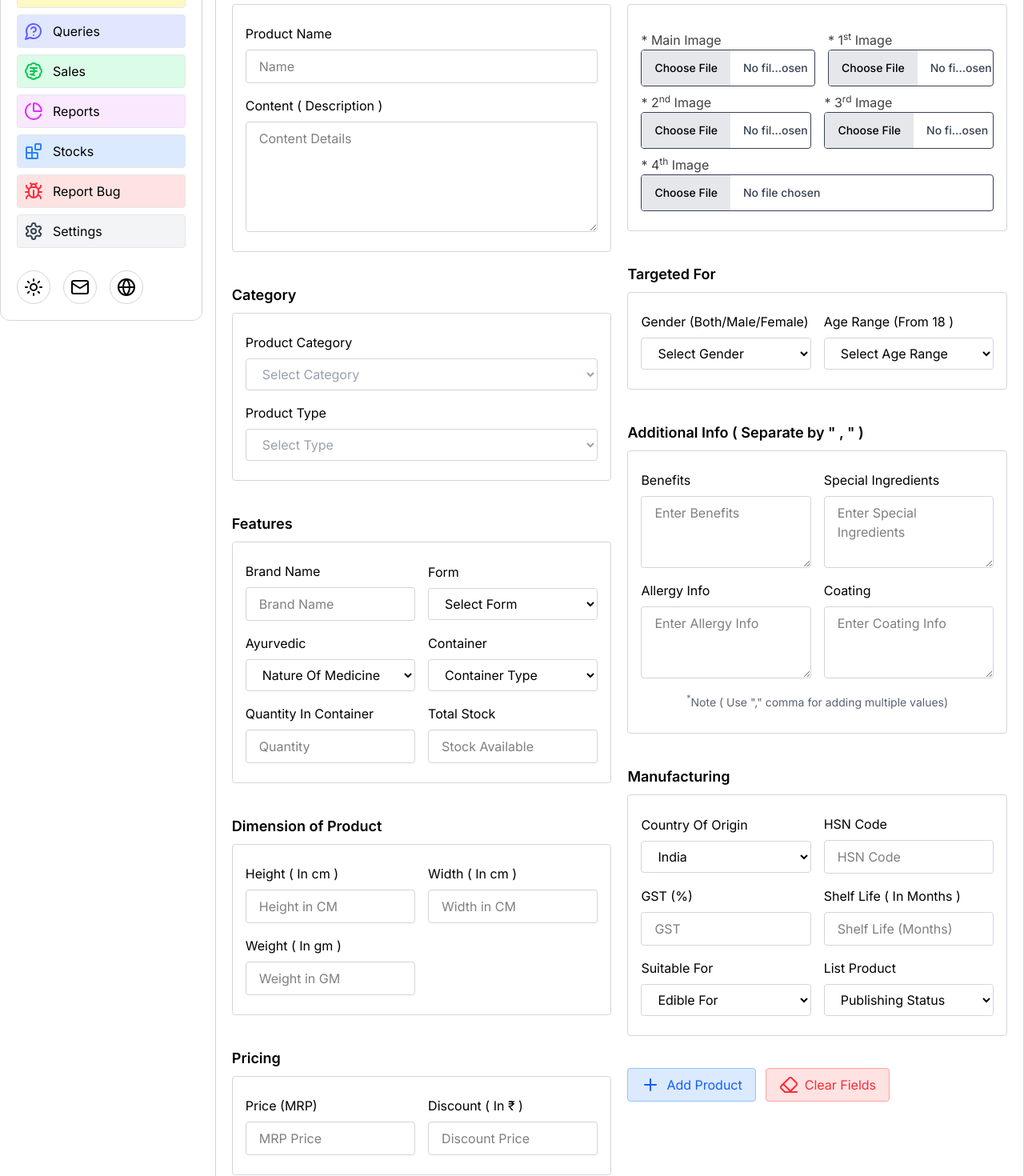
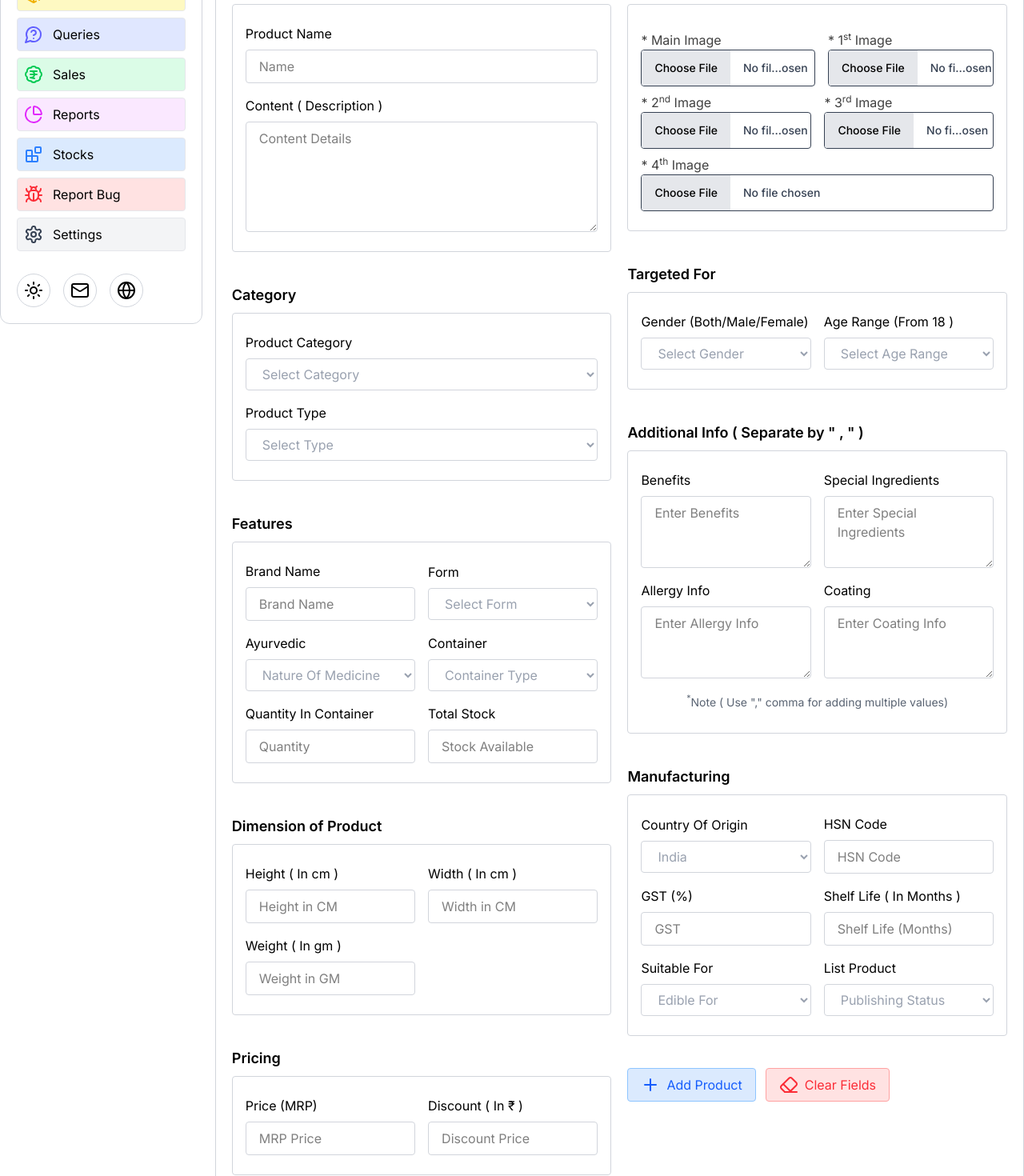
Before and after one commit to Gaurav-Neritic/Neritics_Dashboard, a Next.js app: page /addProduct in a window 1280 px wide. Shown: the part 311-1781 px from the top of the page at 80% size. Built offline with nearby package versions, Linux system fonts and the light colour scheme.

Commit message:
addProduct page selections darak mode optimizations

```diff
--- a/src/app/(pages)/addProduct/page.tsx
+++ b/src/app/(pages)/addProduct/page.tsx
@@ -238,7 +238,7 @@ const AddProduct = () => {
                       setCategory(e.target.value);
                     }}
                     required
-                    className="block w-full border border-lightBorder dark:border-darkBorder  outline-none focus:outline-0 px-4 py-2 rounded text-gray-400 mt-2"
+                    className="block w-full border border-lightBorder dark:border-darkBorder  outline-none focus:outline-0 px-4 py-2 rounded text-gray-400 mt-2 dark:bg-darkMode"
                   >
                     <option>Select Category</option>
                     <option>Category 2</option>
@@ -254,7 +254,7 @@ const AddProduct = () => {
                       setType(e.target.value);
                     }}
                     required
-                    className="block w-full border border-lightBorder dark:border-darkBorder outline-none focus:outline-0 px-4 py-2 rounded text-gray-400 mt-2"
+                    className="block w-full border border-lightBorder dark:border-darkBorder  outline-none focus:outline-0 px-4 py-2 rounded text-gray-400 mt-2 dark:bg-darkMode"
                   >
                     <option>Select Type</option>
                     <option>Type 2</option>
@@ -298,7 +298,7 @@ const AddProduct = () => {
                         onChange={(e) => {
                           setForm(e.target.value);
                         }}
-                        className=" w-full border border-lightBorder dark:border-darkBorder  outline-none focus:outline-0 px-4 py-2 rounded mt-2 "
+                        className="w-full border border-lightBorder dark:border-darkBorder  outline-none focus:outline-0 px-4 py-2 rounded text-gray-400 mt-2 dark:bg-darkMode"
                       >
                         <option>Select Form</option>
                         <option>Capsules</option>
@@ -315,7 +315,7 @@ const AddProduct = () => {
                         onChange={(e: any) => {
                           setIsAyurvedic(e.target.value);
                         }}
-                        className=" w-full border border-lightBorder dark:border-darkBorder outline-none focus:outline-0 px-4 py-2 rounded mt-2"
+                        className="w-full border border-lightBorder dark:border-darkBorder  outline-none focus:outline-0 px-4 py-2 rounded text-gray-400 mt-2 dark:bg-darkMode"
                       >
                         <option>Nature Of Medicine</option>
                         <option>True</option>
@@ -331,7 +331,7 @@ const AddProduct = () => {
                         onChange={(e) => {
                           setContainer(e.target.value);
                         }}
-                        className=" w-full border border-lightBorder dark:border-darkBorder  outline-none focus:outline-0 px-4 py-2 rounded mt-2 "
+                        className="w-full border border-lightBorder dark:border-darkBorder  outline-none focus:outline-0 px-4 py-2 rounded text-gray-400 mt-2 dark:bg-darkMode"
                       >
                         <option>Container Type</option>
                         <option>Bottle</option>
@@ -618,7 +618,7 @@ const AddProduct = () => {
                         onChange={(e) => {
                           setGender(e.target.value)
                         }}
-                        className="block w-full border border-lightBorder dark:border-darkBorder  outline-none focus:outline-0 px-4 py-2 rounded mt-2  "
+                        className="block w-full border border-lightBorder dark:border-darkBorder  outline-none focus:outline-0 px-4 py-2 rounded text-gray-400 mt-2 dark:bg-darkMode"
                       >
                         <option>Select Gender</option>
                         <option>Male</option>
@@ -634,7 +634,7 @@ const AddProduct = () => {
                         onChange={(e) => {
                           setAgeRange(e.target.value)
                         }}
-                        className="block w-full border border-lightBorder dark:border-darkBorder  outline-none focus:outline-0 px-4 py-2 rounded mt-2  "
+                        className="block w-full border border-lightBorder dark:border-darkBorder  outline-none focus:outline-0 px-4 py-2 rounded text-gray-400 mt-2 dark:bg-darkMode"
                       >
                         <option>Select Age Range</option>
                         <option>1 to 18</option>
@@ -739,7 +739,7 @@ const AddProduct = () => {
                           setCoo(e.target.value);
                         }}
                         required
-                        className="w-full border border-lightBorder dark:border-darkBorder  outline-none focus:outline-0 px-4 py-2 rounded mt-2  "
+                        className="w-full border border-lightBorder dark:border-darkBorder  outline-none focus:outline-0 px-4 py-2 rounded text-gray-400 mt-2 dark:bg-darkMode"
                       >
                         <option>India</option>
                         <option>USA</option>
@@ -797,7 +797,7 @@ const AddProduct = () => {
                         onChange={(e) => {
                           setSuitableFor(e.target.value);
                         }}
-                        className=" w-full border border-lightBorder dark:border-darkBorder  outline-none focus:outline-0 px-4 py-2 rounded mt-2 "
+                        className="w-full border border-lightBorder dark:border-darkBorder  outline-none focus:outline-0 px-4 py-2 rounded text-gray-400 mt-2 dark:bg-darkMode"
                       >
                         <option>Edible For</option>
                         <option>Vegeterian</option>
@@ -813,7 +813,7 @@ const AddProduct = () => {
                           onChange={(e) => {
                             setPublish(e.target.value);
                           }}
-                          className="w-full border border-lightBorder dark:border-darkBorder  outline-none focus:outline-0 px-4 py-2 rounded mt-2 placeholder:text-gray-300 "
+                          className="w-full border border-lightBorder dark:border-darkBorder  outline-none focus:outline-0 px-4 py-2 rounded text-gray-400 mt-2 dark:bg-darkMode"
                         >
                           <option>Publishing Status</option>
                           <option>Publish</option>
```
Also changed, not shown: public/holi logo_12.png (deleted).
